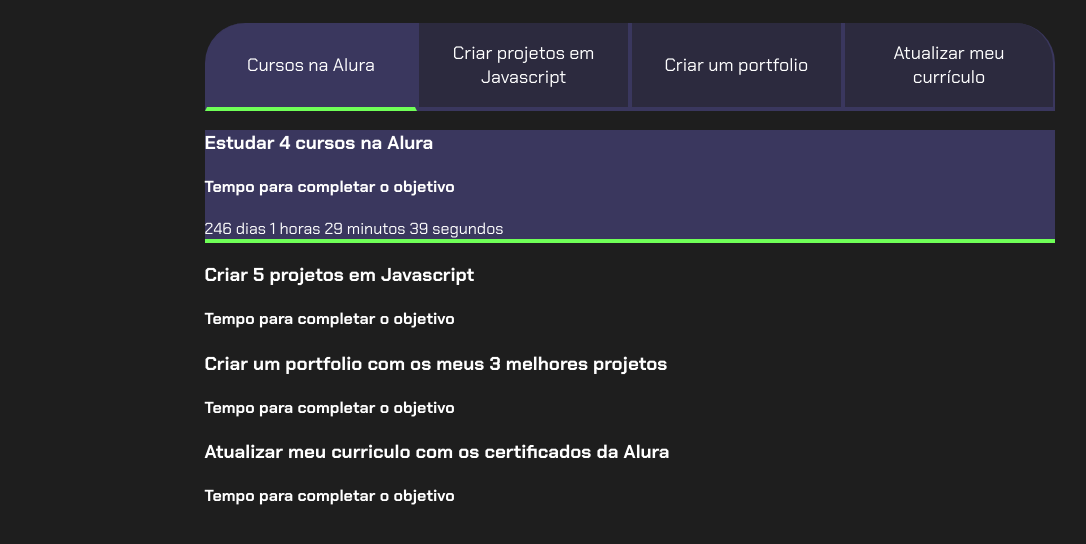
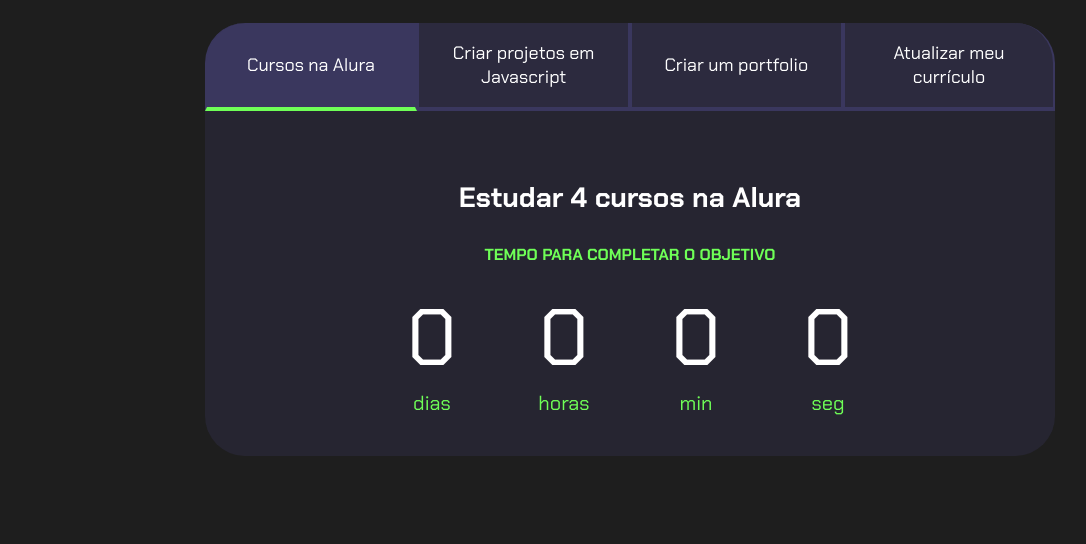
Before and after one commit to joaovitormr/projeto1trimestre, a plain HTML site: page index.html in a window 1280 px wide. Shown: the part 80-624 px from the top of the page, without its empty margins (10-1096 px from the left). Drawn offline with Linux system fonts and the light colour scheme.

Commit message:
continuar

```diff
--- a/index.html
+++ b/index.html
@@ -1,11 +1,13 @@
 <!DOCTYPE html>
 <html lang="pt-br">
+
 <head>
     <meta charset="UTF-8">
     <meta name="viewport" content="width=device-width, initial-scale=1.0">
     <title>Meus objetivos do ano</title>
     <link rel="stylesheet" href="style.css">
 </head>
+
 <body>
     <section class="conteudo-principal">
         <h2 class="titulo-principal">Meus Objetivos do ano<span>_</span></h2>
@@ -20,26 +22,95 @@
                 <div class="aba-conteudo ativo">
                     <h3 class="aba-conteudo-titulo-principal">Estudar 4 cursos na Alura</h3>
                     <h4 class="aba-conteudo-titulo-secundario">Tempo para completar o objetivo</h4>
-                <div class="contador"></div>
+                    <div class="contador">
+                        <div class="contador-digito">
+                            <p class="contador-digito-numero" id="dias0">7</p>
+                            <p class="contador-digito-texto">dias</p>
+                        </div>
+                        <div class="contador-digito">
+                            <p class="contador-digito-numero" id="horas0">7</p>
+                            <p class="contador-digito-texto">horas</p>
+                        </div>
+                        <div class="contador-digito">
+                            <p class="contador-digito-numero" id="min0">7</p>
+                            <p class="contador-digito-texto">min</p>
+                        </div>
+                        <div class="contador-digito">
+                            <p class="contador-digito-numero" id="seg0">7</p>
+                            <p class="contador-digito-texto">seg</p>
+                        </div>
+                    </div>
                 </div>
                 <div class="aba-conteudo">
                     <h3 class="aba-conteudo-titulo-principal">Criar 5 projetos em Javascript</h3>
                     <h4 class="aba-conteudo-titulo-secundario">Tempo para completar o objetivo</h4>
-                <div class="contador"></div>
+                    <div class="contador">
+                        <div class="contador-digito">
+                            <p class="contador-digito-numero" id="dias1">7</p>
+                            <p class="contador-digito-texto">dias</p>
+                        </div>
+                        <div class="contador-digito">
+                            <p class="contador-digito-numero" id="horas1">7</p>
+                            <p class="contador-digito-texto">horas</p>
+                        </div>
+                        <div class="contador-digito">
+                            <p class="contador-digito-numero" id="min1">7</p>
+                            <p class="contador-digito-texto">min</p>
+                        </div>
+                        <div class="contador-digito">
+                            <p class="contador-digito-numero" id="seg1">7</p>
+                            <p class="contador-digito-texto">seg</p>
+                        </div>
+                    </div>
                 </div>
                 <div class="aba-conteudo">
                     <h3 class="aba-conteudo-titulo-principal">Criar um portfolio com os meus 3 melhores projetos</h3>
                     <h4 class="aba-conteudo-titulo-secundario">Tempo para completar o objetivo</h4>
-                <div class="contador"></div>
+                    <div class="contador">
+                        <div class="contador-digito">
+                            <p class="contador-digito-numero" id="dias2">7</p>
+                            <p class="contador-digito-texto">dias</p>
+                        </div>
+                        <div class="contador-digito">
+                            <p class="contador-digito-numero" id="horas2">7</p>
+                            <p class="contador-digito-texto">horas</p>
+                        </div>
+                        <div class="contador-digito">
+                            <p class="contador-digito-numero" id="min2">7</p>
+                            <p class="contador-digito-texto">min</p>
+                        </div>
+                        <div class="contador-digito">
+                            <p class="contador-digito-numero" id="seg2">7</p>
+                            <p class="contador-digito-texto">seg</p>
+                        </div>
+                    </div>
                 </div>
                 <div class="aba-conteudo">
                     <h3 class="aba-conteudo-titulo-principal">Atualizar meu curriculo com os certificados da Alura</h3>
                     <h4 class="aba-conteudo-titulo-secundario">Tempo para completar o objetivo</h4>
-                <div class="contador"></div>
+                    <div class="contador">
+                        <div class="contador-digito">
+                            <p class="contador-digito-numero" id="dias3">7</p>
+                            <p class="contador-digito-texto">dias</p>
+                        </div>
+                        <div class="contador-digito">
+                            <p class="contador-digito-numero" id="horas3">7</p>
+                            <p class="contador-digito-texto">horas</p>
+                        </div>
+                        <div class="contador-digito">
+                            <p class="contador-digito-numero" id="min3">7</p>
+                            <p class="contador-digito-texto">min</p>
+                        </div>
+                        <div class="contador-digito">
+                            <p class="contador-digito-numero" id="seg3">7</p>
+                            <p class="contador-digito-texto">seg</p>
+                        </div>
+                    </div>
                 </div>
             </div>
         </div>
     </section>
     <script src="main.js"></script>
 </body>
+
 </html>
--- a/main.js
+++ b/main.js
@@ -15,10 +15,13 @@ for (let i = 0; i < botoes.length; i++) {
 }
 
 const contadores = document.querySelectorAll(".contador");
-const tempoObjetivo1 = new Date("2024-12-31T23:59:59");
+const tempoObjetivo1 = new Date("2020-10-05T00:00:00");
+const tempoObjetivo2 = new Date("2023-12-05T00:00:00");
+const tempoObjetivo3 = new Date("2023-12-30T00:00:00");
+const tempoObjetivo4 = new Date("2024-02-01T00:00:00");
 
+const tempos = [tempoObjetivo1,tempoObjetivo2,tempoObjetivo3,tempoObjetivo4];
 
-contadores[0].textContent = calculaTempo(tempoObjetivo1);
 
 function calculaTempo(tempoObjetivo) {
     let tempoAtual = new Date();
@@ -31,6 +34,27 @@ function calculaTempo(tempoObjetivo) {
     segundos %= 60;
     minutos %= 60;
     horas %= 24;
+    if (tempoFinal > 0){
+        return [dias,horas,minutos,segundos];
+    } else {
+        return [0,0,0,0];
+    }
+}
 
- return dias + " dias " + horas + " horas " + minutos + " minutos " + segundos + " segundos";
+function atualizaCronometro(){
+    document.getElementById("dias0").textContent = calculaTempo(tempos[0])[0];
+    document.getElementById("horas0").textContent = calculaTempo(tempos[0])[1];
+    document.getElementById("min0").textContent = calculaTempo(tempos[0])[2];
+    document.getElementById("seg0").textContent = calculaTempo(tempos[0])[3];
+
+    for (let i=0; i<contadores.length;i++){
+       // contadores[i].textContent = calculaTempo(tempos[i]);
+    }
 }
+
+function comecaCronometro(){
+    atualizaCronometro();
+    setInterval(atualizaCronometro,1000);
+}
+
+comecaCronometro();
--- a/style.css
+++ b/style.css
@@ -61,9 +61,56 @@ body {
     display: block;
 }
 
-.ativo{
+.botao.ativo{
     background-color: var(--botao-ativo);
     border-bottom: 4px solid var(--verde);
+}
+
+.abas-textos{
+    background-color: var(--texto-fundo);
+    padding: 40px;
+    border-radius: 0 0 40px 40px;
+}
+.aba-conteudo.ativo{
+    display:block;
+}
+
+.aba-conteudo{
+    display: none;
+}
+
+.aba-conteudo-titulo-principal{
+    font-size: 28px;
+    text-align: center;
+}
+.aba-conteudo-titulo-secundario{
+    text-align: center;
+    color: var(--verde);
+    text-transform: uppercase;
+}
+
+.contador{
+    display:flex;
+    justify-content: center;
+    flex-wrap: wrap;
+}
+.contador-digito{
+    padding: 0 16px;
+    text-align: center;
+    min-width: 100px;
+}
+
+.contador-digito-numero{
+    font-size: 80px;
+    margin: 0;
+
+}
+
+.contador-digito-texto{
+    color: var(--verde);
+    font-size: 20px;
+    margin: 0;
+
 }
 
 @media screen and (min-width: 768px) {
```
Also changed, not shown: 1 other file. Lines whose indentation alone changed are shown as unchanged.
